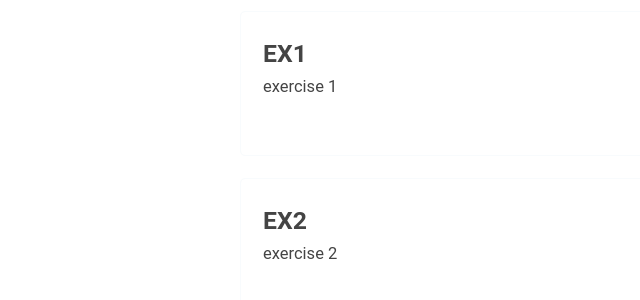
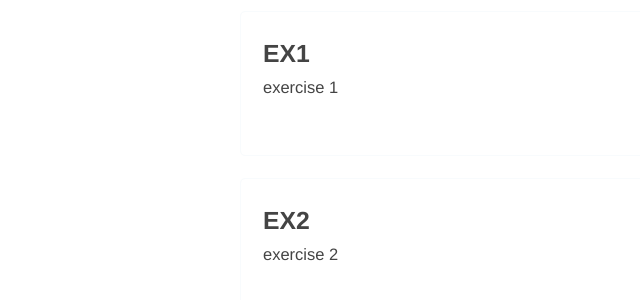
Before and after one commit to repo-code/EXAR, a Gatsby site: page / in a window 1280 px wide. Shown: the full height of the page, 0-640 px from the left. Built offline with nearby package versions, Linux system fonts and the light colour scheme; Gatsby itself is replaced by a stand-in of ours.

Commit message:
Update theme.sass

```diff
--- a/theme.sass
+++ b/theme.sass
@@ -1,6 +1,6 @@
 \:root
-    --font-primary: Cairo, Roboto, Helvetica, Arial, sans-serif, 'Apple Color Emoji', 'Segoe UI Emoji', 'Segoe UI Symbol'
-    --font-display: Cairo, Roboto, Helvetica, Arial, sans-serif, 'Apple Color Emoji', 'Segoe UI Emoji', 'Segoe UI Symbol'
+    --font-primary: Cairo, Cairo, Helvetica, Arial, sans-serif, 'Apple Color Emoji', 'Segoe UI Emoji', 'Segoe UI Symbol'
+    --font-display: 'IBM Plex Sans', Roboto, Helvetica, Arial, sans-serif, 'Apple Color Emoji', 'Segoe UI Emoji', 'Segoe UI Symbol'
     --font-code: 'IBM Plex Mono', Menlo, Monaco, Consolas, 'Liberation Mono', 'Courier New', monospace
 
     // Font Sizes
```
